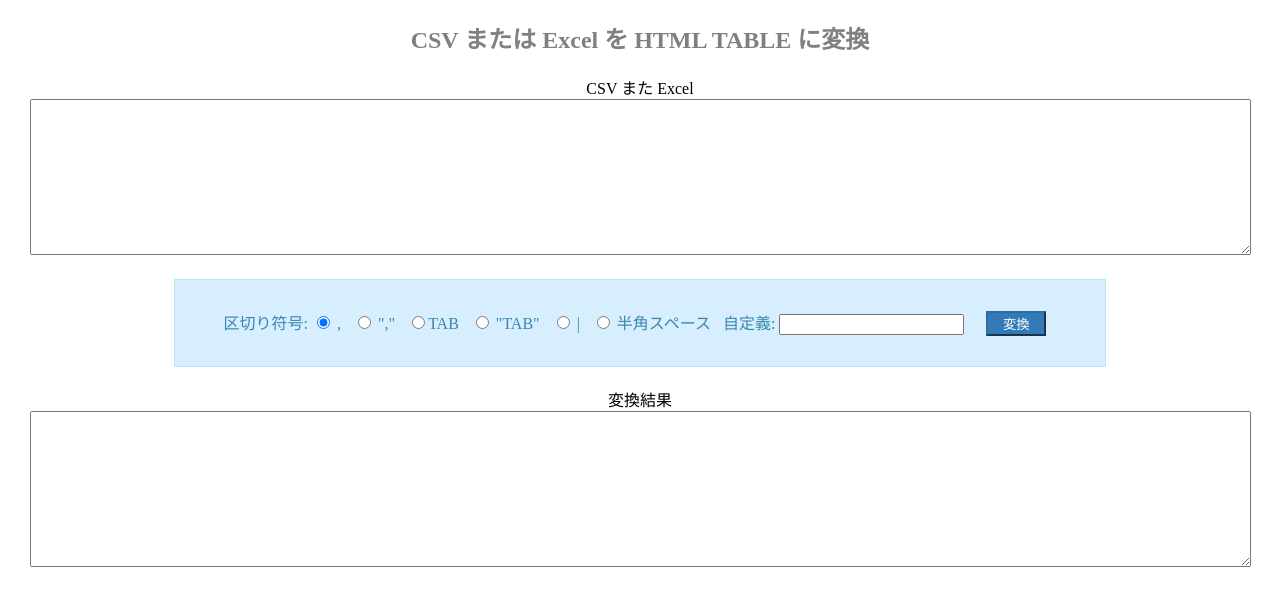
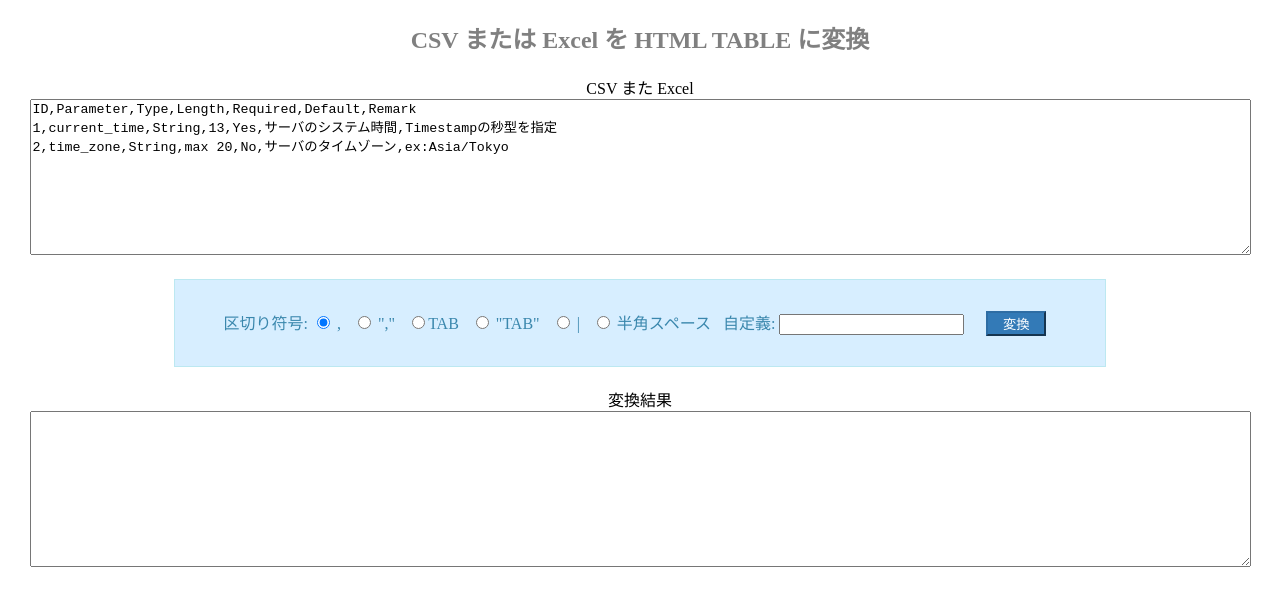
Before and after one commit to megumiimai/CsvToTable, a plain HTML site: page index.html in a window 1280 px wide. Drawn offline with Linux system fonts and the light colour scheme.

Commit message:
入力エリアにCSVサンプルを追加する

```diff
--- a/index.html
+++ b/index.html
@@ -17,7 +17,9 @@
                 </div>
             </div>
             <textarea id="originCsv" name="originText" rows="10" cols=150 onclick="javascript:this.form.originText.innerHTML='';">
-            </textarea>
+ID,Parameter,Type,Length,Required,Default,Remark
+1,current_time,String,13,Yes,サーバのシステム時間,Timestampの秒型を指定
+2,time_zone,String,max 20,No,サーバのタイムゾーン,ex:Asia/Tokyo</textarea>
 
                 <div class="setting-area">
                     <label>区切り符号:</label>
```
